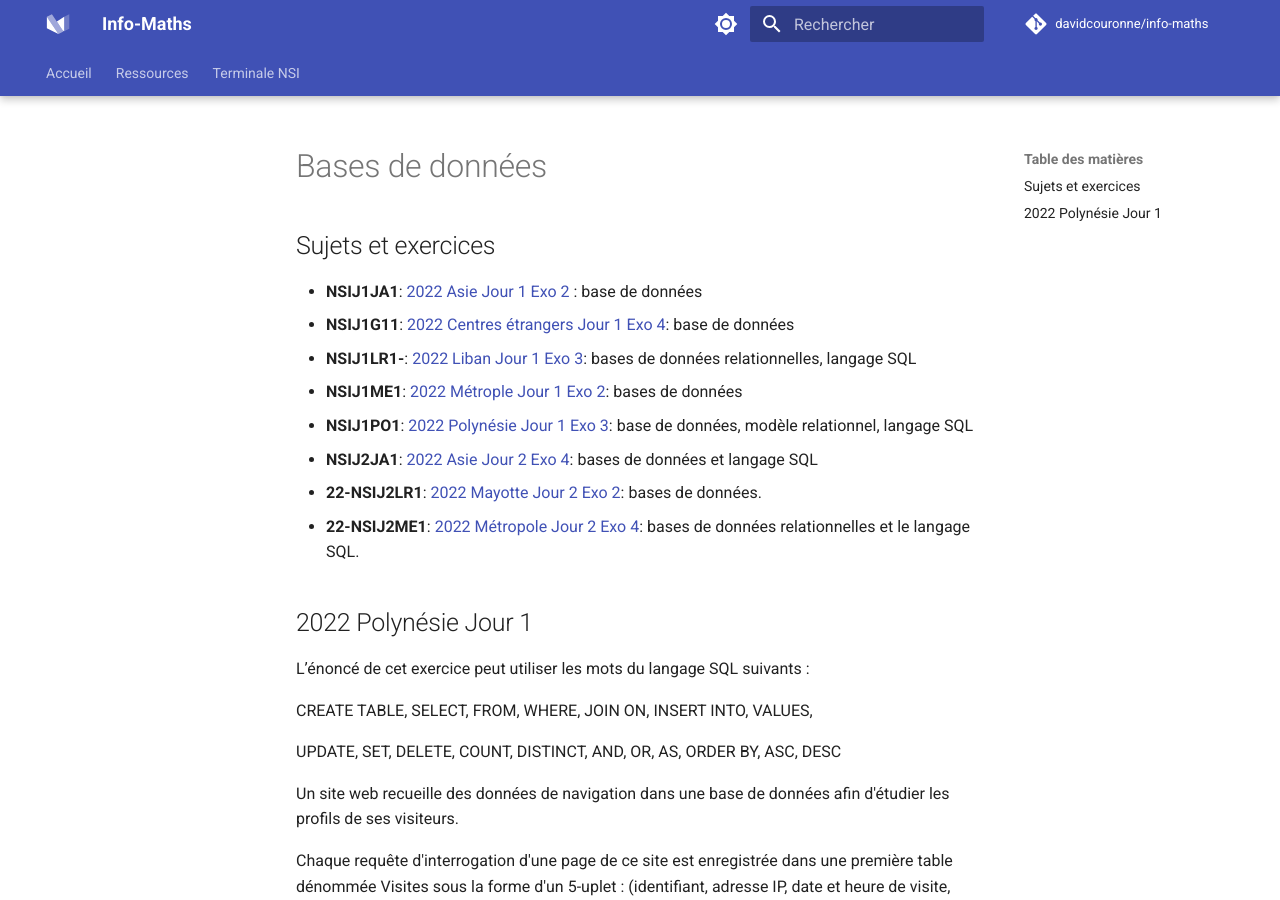
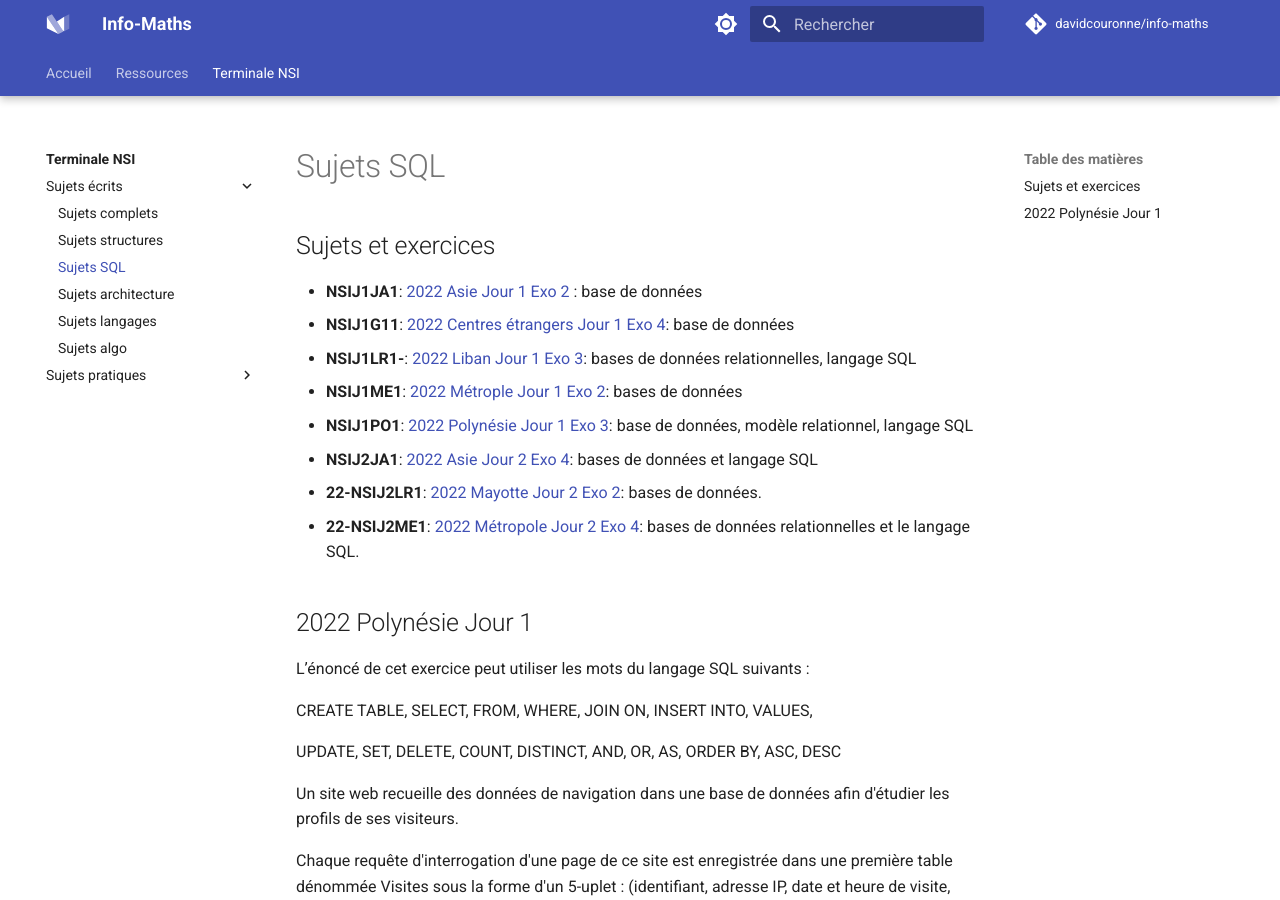
Before and after one commit to infocornouaille/info-maths, an MkDocs documentation site: the page built from docs/terminales/sujets-ecrits/04-bases-donnees.md, in a window 1280 px wide and 900 px high. Built offline with MkDocs 1.6.1 and Material for MkDocs 9.7.7, drawn with Linux system fonts in a browser that asks for light colours; comment, search, counter and statistics services are not loaded.

Commit message:
Update mkdocs.yml

```diff
--- a/mkdocs.yml
+++ b/mkdocs.yml
@@ -115,6 +115,12 @@ nav:
     - Introduction: terminales/index.md
     - Sujets écrits:
       - terminales/sujets-ecrits/index.md
+      - Sujets complets: terminales/sujets-ecrits/02-sujets.md
+      - Sujets structures: terminales/sujets-ecrits/03-structures.md
+      - Sujets SQL: terminales/sujets-ecrits/04-bases-donnees.md
+      - Sujets architecture: terminales/sujets-ecrits/05-architecture.md
+      - Sujets langages: terminales/sujets-ecrits/06-langages.md
+      - Sujets algo: terminales/sujets-ecrits/07-algorithmique.md
     - Sujets pratiques:
       - terminales/sujets_pratiques/index.md
       - Sujet 1: terminales/sujets_pratiques/sujet1.md
```
